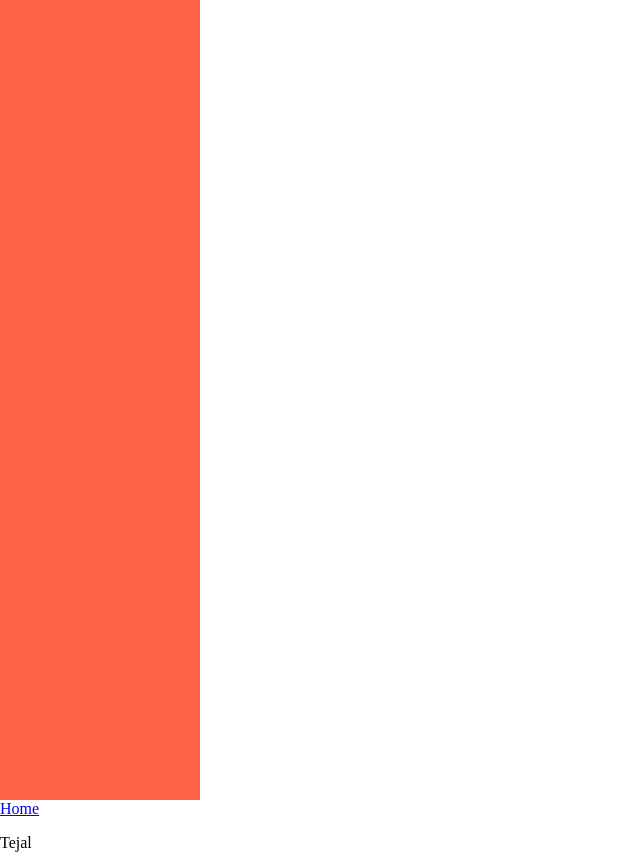
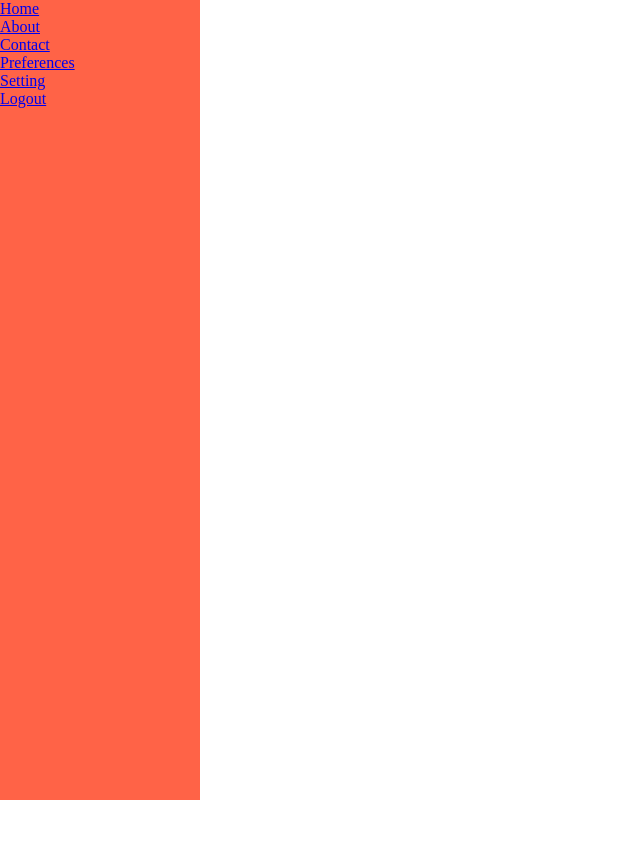
Before and after one commit to tejalshinde2005/Sidebar, a plain HTML site: page index.html in a window 1280 px wide. Shown: the whole page, without its empty margins (0-640 px from the left). After the commit the page ends 800 px from the top, so only its background shows below. Drawn offline with Linux system fonts and the light colour scheme.

Commit message:
add menu iteams

```diff
--- a/index.html
+++ b/index.html
@@ -17,9 +17,38 @@
     </style>
 </head>
 <body>
-    <div class="sidebar"></div>
-    <div class="menu-item"></div>
-    <a href="Home.html">Home</a>
-    <p>Tejal</p>
+    <i class="fa-solid fa-bars side-bar" onclick="openSidebar()" id="ham-menu"></i>
+
+    <div class="sidebar" id="sidebar">
+        <div class="close" onclick="closeSidebar()">
+            <i class="fa-regular fa-circle-xmark"></i>
+        </div>
+
+        <div class="menu-item">
+            <i class="fa-solid fa-house menu-icon"></i>
+            <a href="home" class="menu-text">Home</a>
+        </div>
+        <div class="menu-item">
+            <i class="fa-solid fa-user menu-icon"></i>
+            <a href="home" class="menu-text">About</a>
+        </div>
+        <div class="menu-item">
+            <i class="fa-solid fa-envelope menu-icon"></i>
+            <a href="home" class="menu-text">Contact</a>
+        </div>
+        <div class="menu-item">
+            <i class="fa-solid fa-toolbox menu-icon"></i>
+            <a href="home" class="menu-text">Preferences</a>
+        </div>
+        <div class="menu-item">
+            <i class="fa-solid fa-gear menu-icon" ></i>
+             <a href="home" class="menu-text">Setting</a>
+        </div>
+        <div class="menu-item">
+            <i class="fa-solid fa-right-from-bracket menu-icon"></i>
+             <a href="home" class="menu-text">Logout</a>
+        </div>
+    </div>
+
 </body>
 </html>
```
Also changed, not shown: Home.html (deleted).
